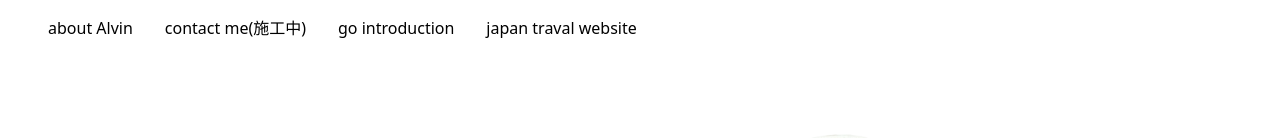
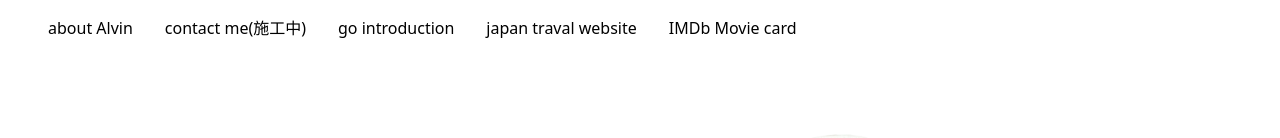
Before and after one commit to alvin119/alvinPortfolioForZeabur, a plain HTML site: page index.html in a window 1280 px wide. Shown: the top 138 px of the page. Drawn offline with nearby package versions, Linux system fonts and the light colour scheme.

Commit message:
Update index.html

```diff
--- a/index.html
+++ b/index.html
@@ -30,6 +30,11 @@
         <li>
           <a href="./project 2 日本旅遊網站/index.html" target="_blank"
             >japan traval website</a
+          >
+        </li>
+        <li>
+          <a href="https://imdbmoviecard.zeabur.app/" target="_blank"
+            >IMDb Movie card</a
           >
         </li>
       </ul>
```
